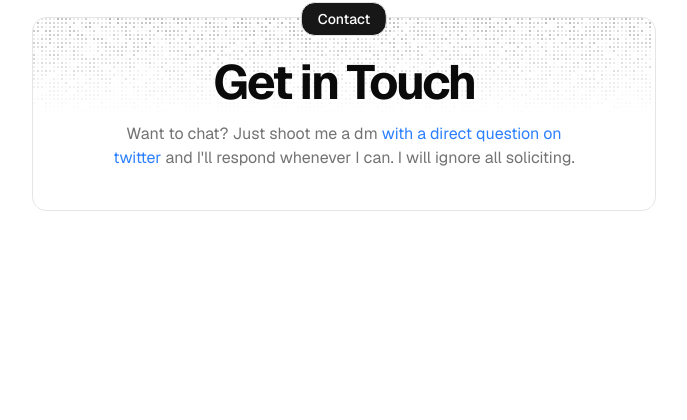
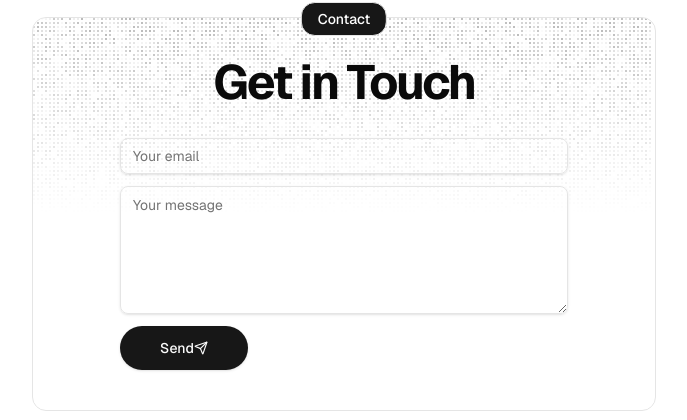
Before and after one commit to CantBeSubh/subhranshu.com, a Next.js app: page / in a window 1280 px wide. Shown: the part 2264-2684 px from the top of the page, without its empty margins (296-983 px from the left). Before the commit the page ends 2571 px from the top, so only its background shows below. Built offline with nearby package versions, Linux system fonts and the light colour scheme; no server answers.

Commit message:
feat: wire working contact form into ContactSection

```diff
--- a/src/components/section/contact-section.tsx
+++ b/src/components/section/contact-section.tsx
@@ -1,6 +1,11 @@
-import Link from "next/link";
+"use client";
+
 import { FlickeringGrid } from "@/components/magicui/flickering-grid";
-import { DATA } from "@/data/resume";
+import { Input } from "@/components/ui/input";
+import { Textarea } from "@/components/ui/textarea";
+import { sendEmail } from "@/actions/send-email";
+import SubmitBtn from "./contact-submit-button";
+import { toast } from "sonner";
 
 export default function ContactSection() {
   return (
@@ -23,19 +28,35 @@ export default function ContactSection() {
         <h2 className="text-3xl font-bold tracking-tighter sm:text-5xl">
           Get in Touch
         </h2>
-        <p className="mx-auto max-w-lg text-muted-foreground text-balance">
-          Want to chat? Just shoot me a dm{" "}
-          <Link
-            href={DATA.contact.social.X.url}
-            target="_blank"
-            rel="noopener noreferrer"
-            className="text-blue-500 hover:underline underline-offset-4 focus-visible:outline-none focus-visible:ring-2 focus-visible:ring-ring focus-visible:ring-offset-2 rounded-sm"
-          >
-            with a direct question on twitter
-          </Link>{" "}
-          and I&apos;ll respond whenever I can. I will ignore all
-          soliciting.
-        </p>
+        <form
+          className="mt-4 flex w-full max-w-md flex-col gap-3"
+          action={async (formData: FormData) => {
+            const { error } = await sendEmail(formData);
+
+            if (error) {
+              toast.error(error);
+              return;
+            }
+
+            toast.success("Email sent successfully!");
+          }}
+        >
+          <Input
+            name="senderEmail"
+            type="email"
+            required
+            maxLength={500}
+            placeholder="Your email"
+          />
+          <Textarea
+            name="message"
+            required
+            maxLength={5000}
+            placeholder="Your message"
+            className="min-h-32"
+          />
+          <SubmitBtn />
+        </form>
       </div>
     </div>
   );
--- /dev/null
+++ b/src/components/section/contact-submit-button.tsx
@@ -0,0 +1,27 @@
+"use client";
+
+import { Loader2Icon, SendIcon } from "lucide-react";
+import { useFormStatus } from "react-dom";
+
+import { Button } from "@/components/ui/button";
+
+export default function SubmitBtn() {
+  const { pending } = useFormStatus();
+
+  return (
+    <Button
+      type="submit"
+      disabled={pending}
+      className="h-11 w-32 rounded-full"
+    >
+      {pending ? (
+        <Loader2Icon className="size-4 animate-spin" />
+      ) : (
+        <>
+          Send
+          <SendIcon className="size-3.5" />
+        </>
+      )}
+    </Button>
+  );
+}
```
